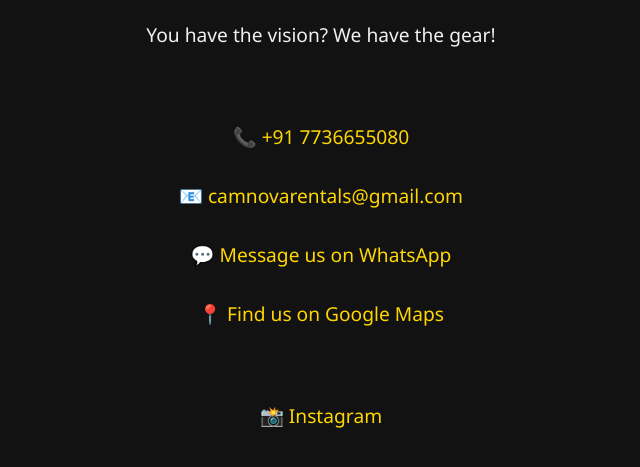
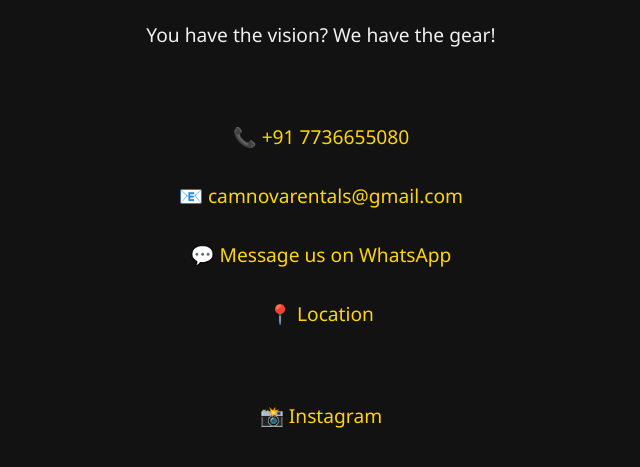
Before and after one commit to camnova-rentals/Camnova, a plain HTML site: page index.html in a window 1280 px wide. Shown: the part 229-696 px from the top of the page, without its empty margins (319-959 px from the left). Drawn offline with Linux system fonts and the light colour scheme.

Commit message:
Update index.html

```diff
--- a/index.html
+++ b/index.html
@@ -48,7 +48,7 @@
     <p><a href="tel:+917736655080">📞 +91 7736655080</a></p>
     <p><a href="mailto:camnovarentals@gmail.com">📧 camnovarentals@gmail.com</a></p>
     <p><a href="https://wa.me/917736655080" target="_blank">💬 Message us on WhatsApp</a></p>
-    <p><a href="https://g.co/kgs/nZLdaiy" target="_blank">📍 Find us on Google Maps</a></p>
+    <p><a href="https://g.co/kgs/nZLdaiy" target="_blank">📍 Location</a></p>
   </div>
 
   <div class="socials">
```
